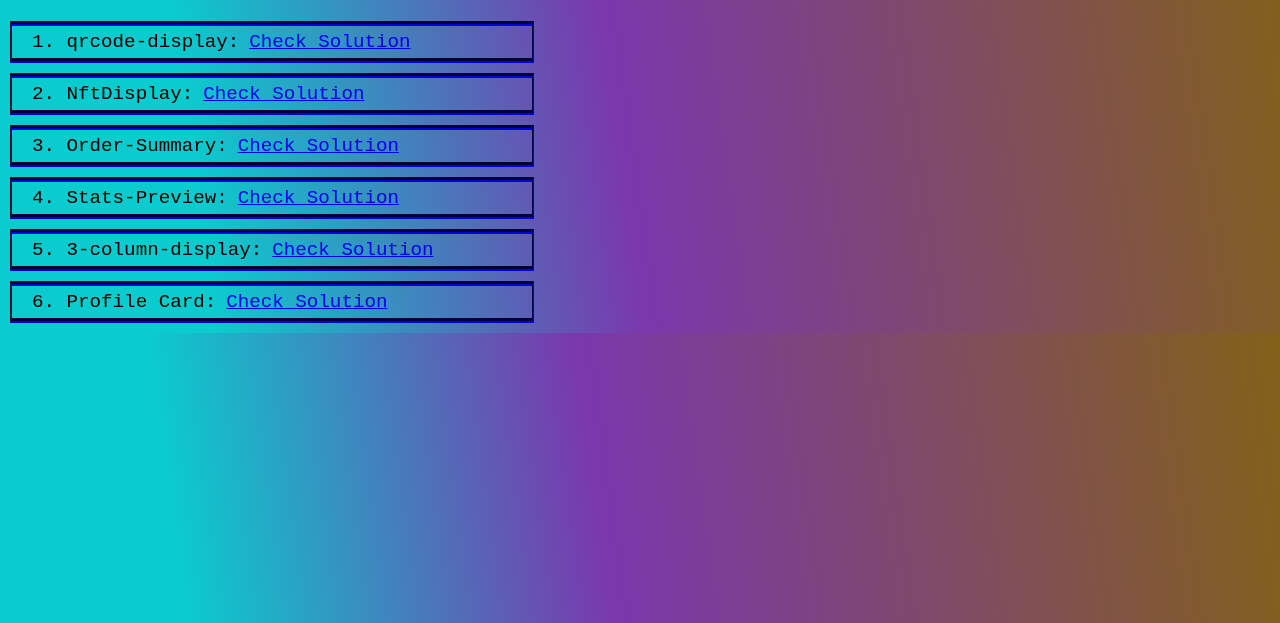
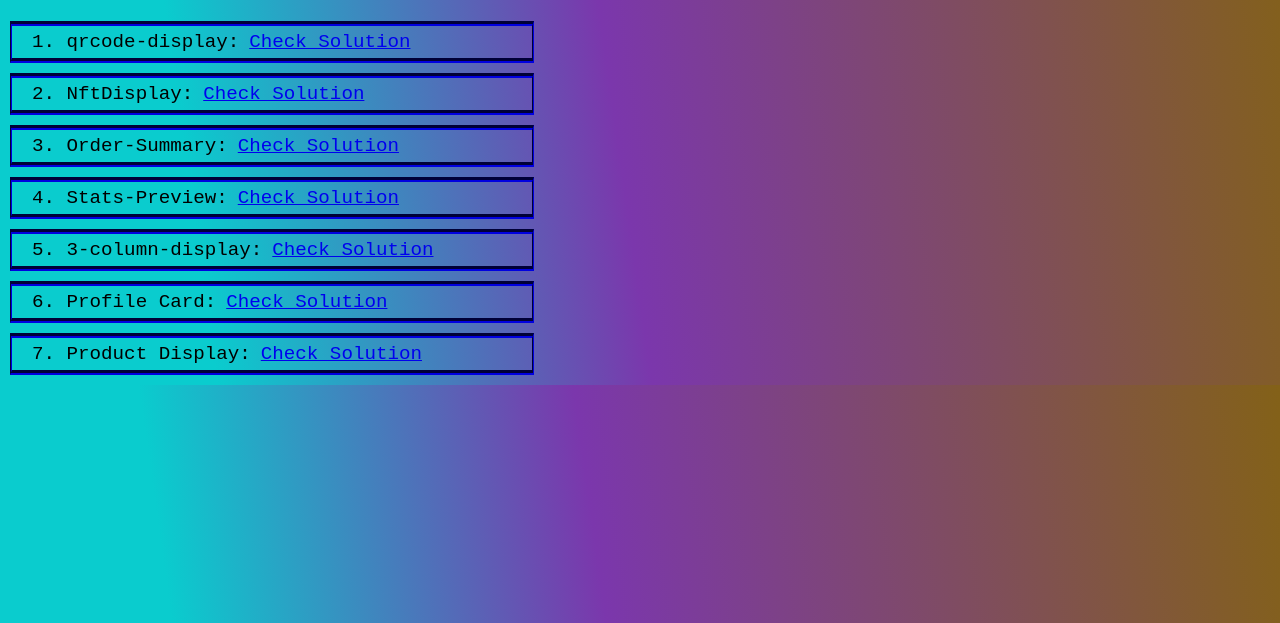
Before and after one commit to VincentX33/FrontendMentorChallenges, a plain HTML site: page index.html in a window 1280 px wide. Shown: the part 177-800 px from the top of the page. Drawn offline with Linux system fonts and the light colour scheme.

Commit message:
Updated index-html

```diff
--- a/index.html
+++ b/index.html
@@ -19,6 +19,7 @@
     <p class="linkLabel">4. Stats-Preview:<a href="./Stats-Preview-Challenge/index.html" class="siteLink">Check Solution</a></p>
     <p class="linkLabel">5. 3-column-display:<a href="./3-column-display-challenge/index.html" class="siteLink">Check Solution</a></p>
     <p class="linkLabel">6. Profile Card:<a href="./profile-card-challenge/index.html" class="siteLink">Check Solution</a></p>
+    <p class="linkLabel">7. Product Display:<a href="./Product-preview/index.html" class="siteLink">Check Solution</a></p>
   </div>
 </body>
 </html>
```
